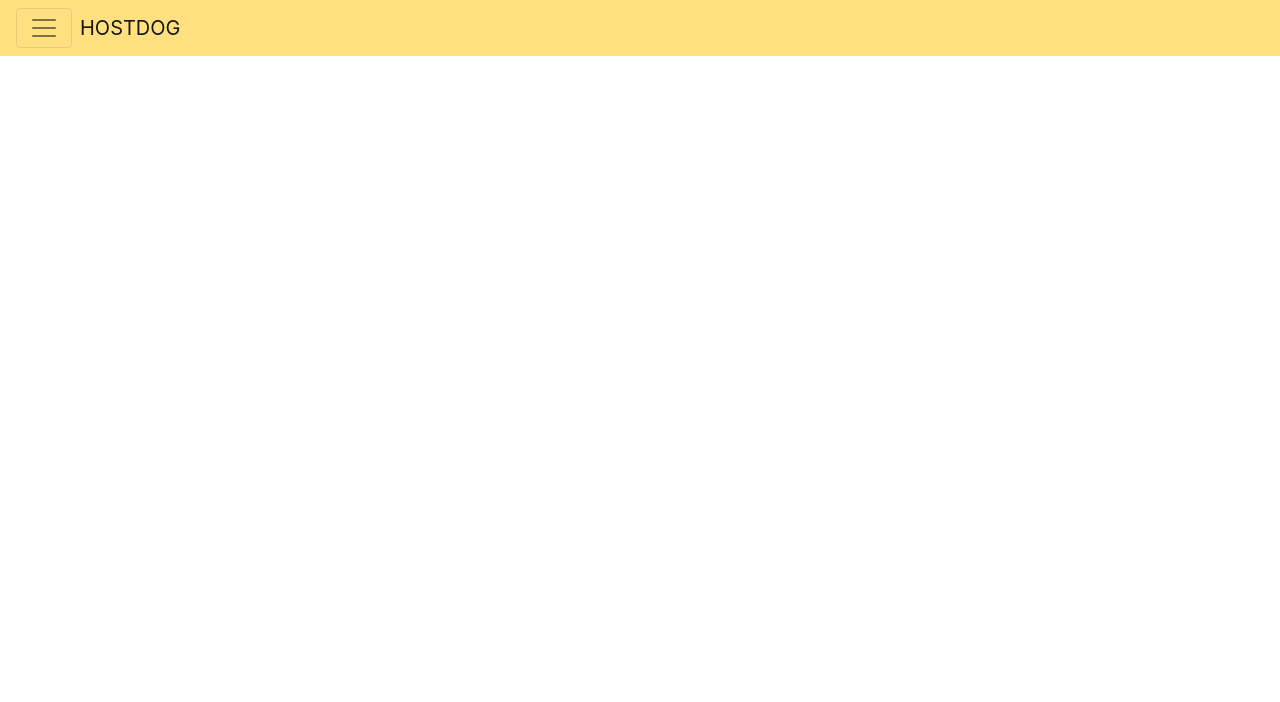
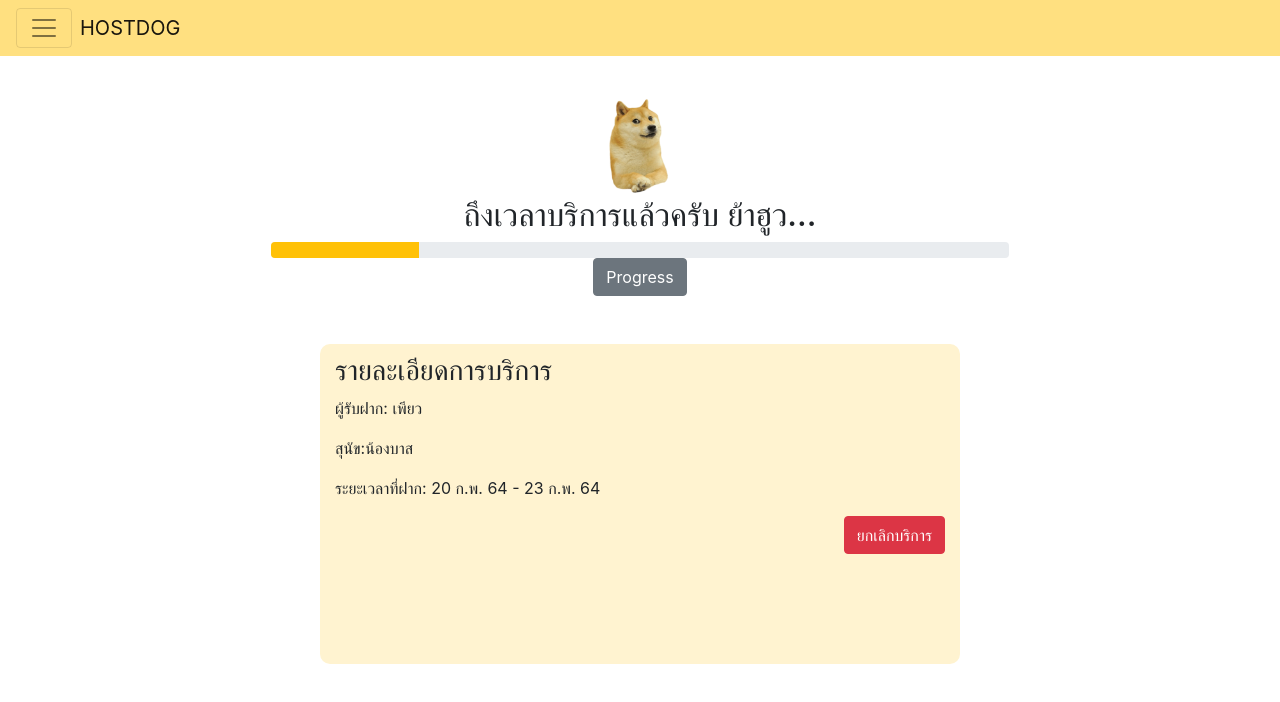
Before and after one commit to Hostdogs/Hostdog-Frontend, a React (Create React App) app in the folder frontend/: page / in a window 1280 px wide. Shown: the top 702 px of the page. Built offline with nearby package versions, Linux system fonts and the light colour scheme.

Commit message:
add progress bar

```diff
--- a/frontend/src/components/ProgressPage/ProgressBar.js
+++ b/frontend/src/components/ProgressPage/ProgressBar.js
@@ -1,9 +1,72 @@
+import { Container, Label, Row, Col, Progress, Button } from "reactstrap";
+import "./ProgressPage.css";
+import React, { useState,useEffect } from "react";
+import ServiceDetail from './ServiceDetail'
+const progressLabel = [
+  "ถึงเวลาบริการแล้วครับ ย้าฮูว...",
+  "ผู้รับฝากกำลังรอรับสุนัขของคุณครับ",
+  "กำลังดูแลสุนัขของคุณครับ",
+  "ครบกำหนดแล้วกรุณามารับสุนัขของคุณได้ครับ",
+  "บริการสำเร็จแล้วครับ",
+  "คุณได้ยกเลิกบริการแล้วครับ",
+  "",
+];
+const color = [ "warning", "info", "","success" ,"danger"];
+export default function ProgressBar({onCancel}) {
+  const [progressValue, setProgressValue] = useState(0);
 
+  const [colorIndex, setColorIndex] = useState(0);
 
-export default function ProgressBar() {
-    return (
-        <div>
+  const [labelIndex, setLabelIndex] = useState(0);
 
-        </div>
-    )
+  const [imageSize,setImageSize] =useState({
+      height:100,width:80
+  })
+
+  const handleProgress = () => {
+    console.log(colorIndex );
+    if (progressValue >= 100) {
+      setLabelIndex(0);
+      setProgressValue(20);
+      setColorIndex(0);
+      setImageSize({height:100,width:80});
+    } else {
+      setLabelIndex(labelIndex + 1);
+      setColorIndex(colorIndex + 1);
+      setProgressValue(progressValue + 20);
+      setImageSize({height:imageSize.height*2,width:imageSize.width*2});
+      if (progressValue === 20) {
+        setColorIndex(0);
+
+      }
+    }
+  };
+  const handleCancel=()=>{
+    setProgressValue(100);
+    setColorIndex(4);
+    setLabelIndex(5);
+  }
+  useEffect(() => {
+    setProgressValue(progressValue + 20);
+  },[]);
+
+  return (
+    <div>
+      <br />
+      <br />
+      <br />
+      <br />
+      <Container className="progressbar-container">
+          <Container>
+      <img src={process.env.PUBLIC_URL + '/doge.png'} width={imageSize.width.toString()} height= {imageSize.height.toString()}/>
+      </Container>
+        <h2>{progressLabel[labelIndex]}</h2>
+        <Progress color={color[colorIndex]} value={progressValue} />
+        <Button onClick={handleProgress} >Progress</Button>
+
+      </Container>
+
+    <ServiceDetail onCancel={handleCancel}/>
+    </div>
+  );
 }
--- /dev/null
+++ b/frontend/src/components/ProgressPage/ProgressPage.css
@@ -0,0 +1,5 @@
+
+.progressbar-container{
+ max-width: 60vw;
+ text-align: center;
+}
--- a/frontend/src/components/ProgressPage/ProgressPage.js
+++ b/frontend/src/components/ProgressPage/ProgressPage.js
@@ -1,13 +1,16 @@
 import NavbarIsAuth from '../Navbar/NavbarIsAuth';
 import SideBar from '../sidebar/SideBar';
 import ProgressBar from './ProgressBar';
-import ServiceDetail from './ServiceDetail'
+
 export default function ProgressPage() {
     return (
         <div>
+
             <NavbarIsAuth/>
+
             <ProgressBar/>
-            <ServiceDetail/>
+
+
         </div>
     )
 }
--- a/frontend/src/components/ProgressPage/ServiceDetail.js
+++ b/frontend/src/components/ProgressPage/ServiceDetail.js
@@ -1,9 +1,29 @@
 
+import {
+    Container,
+    Label,
+    Button,
 
-export default function ServiceDetail() {
+  } from "reactstrap";
+  import React, { useState } from "react";
+  import { format } from "date-fns";
+export default function ServiceDetail({onCancel}) {
+    const [detail,setDetail]=useState({
+        host:"เพียว",
+        dog:"น้องบาส",
+        duration:"20 ก.พ. 64 - 23 ก.พ. 64"
+
+    });
     return (
         <div>
-
+            <br/><br/>
+   <Container style={{maxWidth: "50vw",height:"40vh", backgroundColor:"#fff3d0",borderRadius:"10px",paddingTop:"10px"}}>
+            <h3> รายละเอียดการบริการ</h3>
+                <p>ผู้รับฝาก: {detail.host}</p>
+                <p>สุนัข:{detail.dog}</p>
+                <p>ระยะเวลาที่ฝาก: {detail.duration} </p>
+                <Button onClick={onCancel} style={{float:"right"}} color="danger">ยกเลิกบริการ</Button>
+            </Container>
         </div>
     )
 }
```
